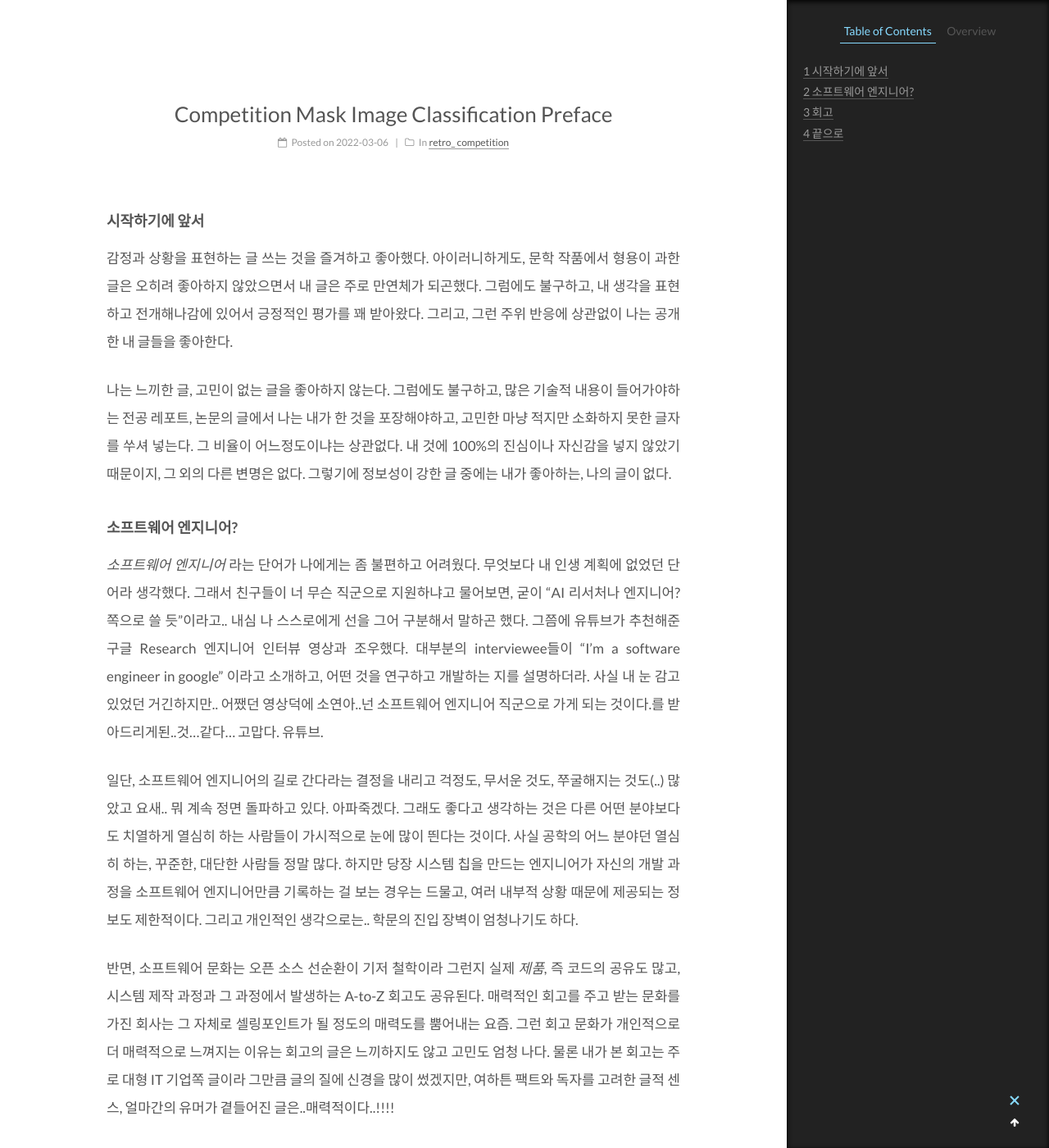
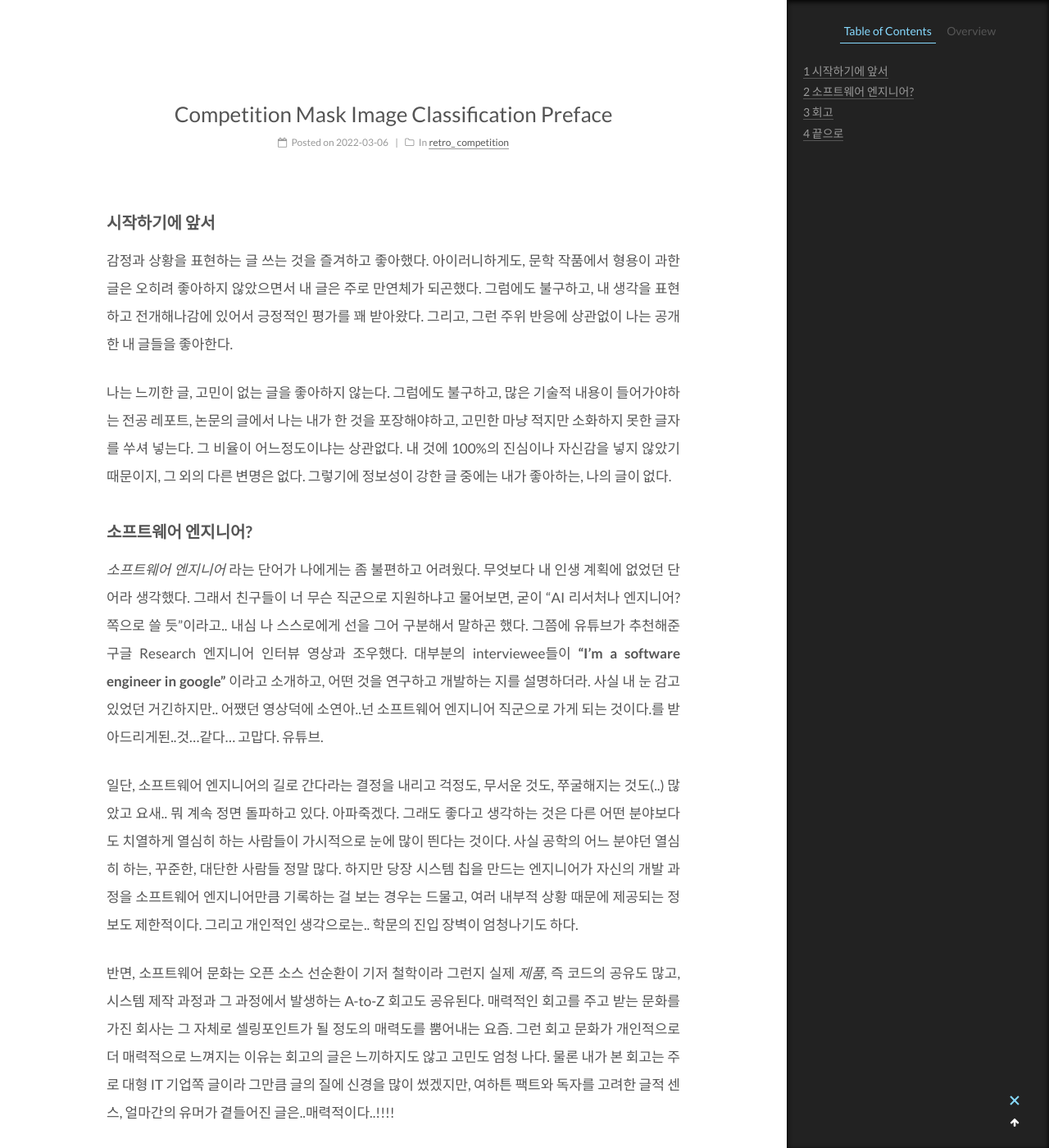
Before and after one commit to kimcando/kimcando.github.io, a Jekyll site: the page built from _posts/2022-03-06-Competition-Mask-Image-Classification_Preface.md, in a window 1280 px wide and 1400 px high, scrolled down 233 px. Shown: the whole window at 82% size. Built offline with Jekyll 4.4.1, drawn with Linux system fonts in a browser that asks for light colours; some of the changed text lies outside the part shown.

Commit message:
bold updated

```diff
--- a/_posts/2022-03-06-Competition-Mask-Image-Classification_Preface.md
+++ b/_posts/2022-03-06-Competition-Mask-Image-Classification_Preface.md
@@ -4,7 +4,7 @@ categories:
 - retro_ competition
 ---
 
-### 시작하기에 앞서
+## 시작하기에 앞서
 감정과 상황을 표현하는 글 쓰는 것을 즐겨하고 좋아했다. 아이러니하게도, 문학 작품에서 형용이 과한 글은
 오히려 좋아하지 않았으면서 내 글은 주로 만연체가 되곤했다.
 그럼에도 불구하고, 내 생각을 표현하고 전개해나감에 있어서 긍정적인 평가를 꽤 받아왔다.
@@ -15,12 +15,12 @@ categories:
 내 것에 100%의 진심이나 자신감을 넣지 않았기 때문이지, 그 외의 다른 변명은 없다.
 그렇기에 정보성이 강한 글 중에는 내가 좋아하는, 나의 글이 없다.
 
-### 소프트웨어 엔지니어?
+## 소프트웨어 엔지니어?
 
 *소프트웨어 엔지니어* 라는 단어가 나에게는 좀 불편하고 어려웠다. 무엇보다 내 인생 계획에 없었던 단어라 생각했다.
 그래서 친구들이 너 무슨 직군으로 지원하냐고 물어보면, 굳이 "AI 리서처나 엔지니어? 쪽으로 쓸 듯"이라고..
 내심 나 스스로에게 선을 그어 구분해서 말하곤 했다. 그쯤에 유튜브가 추천해준 구글 Research 엔지니어 인터뷰 영상과 조우했다.
-대부분의 interviewee들이 "I'm a software engineer in google" 이라고 소개하고, 어떤 것을 연구하고 개발하는 지를 설명하더라.
+대부분의 interviewee들이 **"I'm a software engineer in google"** 이라고 소개하고, 어떤 것을 연구하고 개발하는 지를 설명하더라.
 사실 내 눈 감고 있었던 거긴하지만.. 어쨌던 영상덕에 소연아..넌 소프트웨어 엔지니어 직군으로 가게 되는 것이다.를 받아드리게된..것...같다... 고맙다. 유튜브.
 
 일단, 소프트웨어 엔지니어의 길로 간다라는 결정을 내리고 걱정도, 무서운 것도, 쭈굴해지는 것도(..) 많았고
@@ -45,7 +45,7 @@ categories:
 
 쓰고나니 좀 어려워보여서 마음이 무거워지는 기분이 든다.
 
-### 회고
+## 회고
 
 코딩을 수반하는 프로젝트를 하면서 *회고*라는 것을 해본 적이 없다. 애초에 코딩 프로젝트 경험이 많지도 않거니와
 그마저도 협업 보다는 어떻게던 내가 맡은 부분이 돌아가게만 하면 됐기에 온갖 스파게티 양념 뿌려가면서 만들다보니..
@@ -57,10 +57,10 @@ categories:
 무엇보다.. 이미지 분류 대회하면서 해볼 것, 해본 것, 망한 것, 잘된 것을 휘갈겨 쓴 노트보니까..
 이거 안하면 또 엉망진창 되겠구나란 생각이 스멀스멀와서..랄까? 써보고 싶어졌다. 잘 써보고 싶어졌다.
 
-### 끝으로
+## 끝으로
 
 회고로 시작은 하겠지만 여러모로 배운 것들을 소화하고 잘 정돈하는 글을 이어나갈 수 있도록 해보자.
-부스트캠프 글쓰기 모임을 이끌고 참여하시는 분들덕에 동기부여를 얻어 긴 preface를 쓰게되어 감사하다.
+부스트캠프 글쓰기 모임을 이끌고 참여하시는 분들 덕에 동기부여를 얻어 긴 preface를 쓰게되어 감사하다.
 
 이어지는 회고의 글에서는 다음의 내용을 다루고자 한다.
 * 내가 완전 망각했던 것
```
Also changed, not shown: 1 other file.
